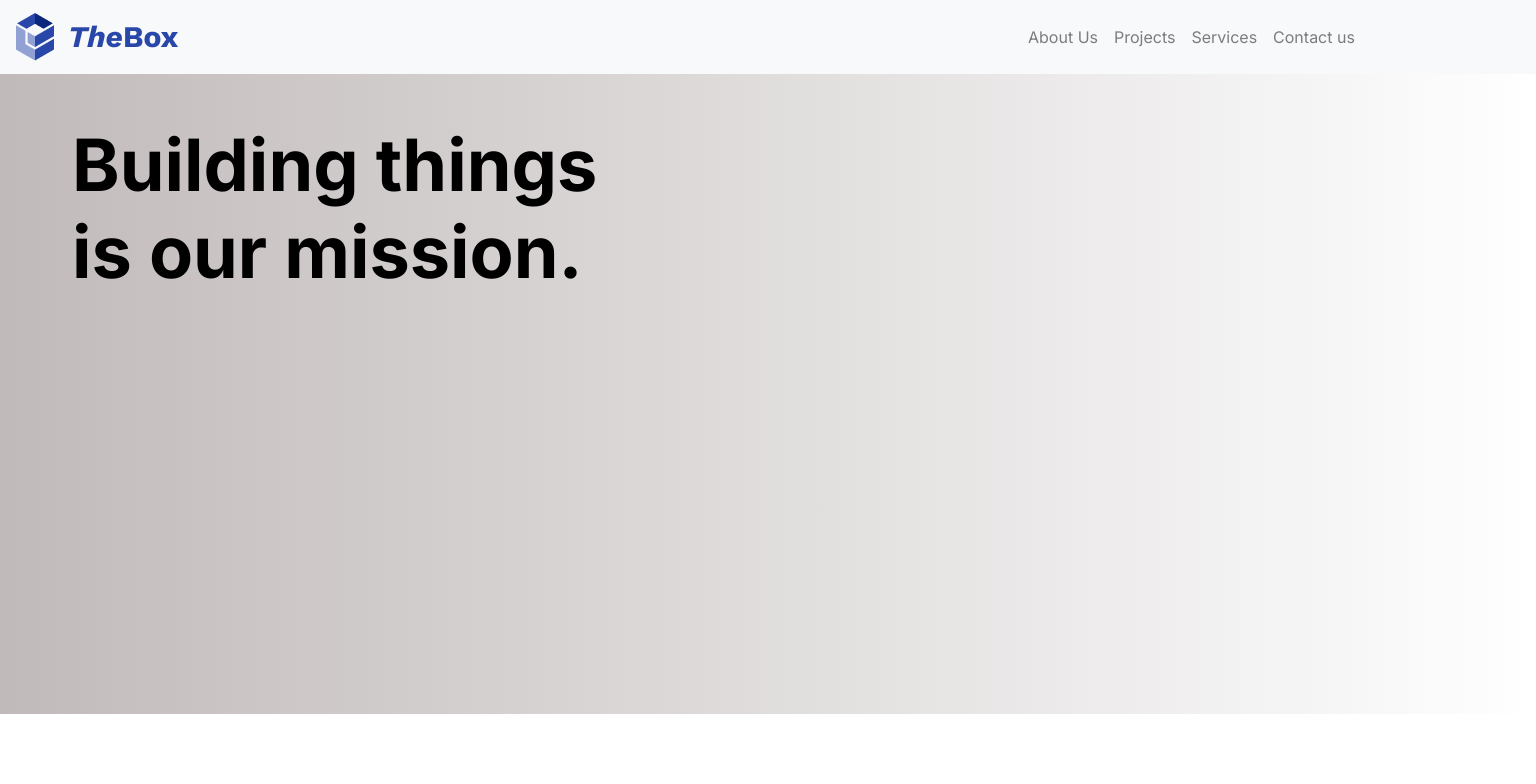
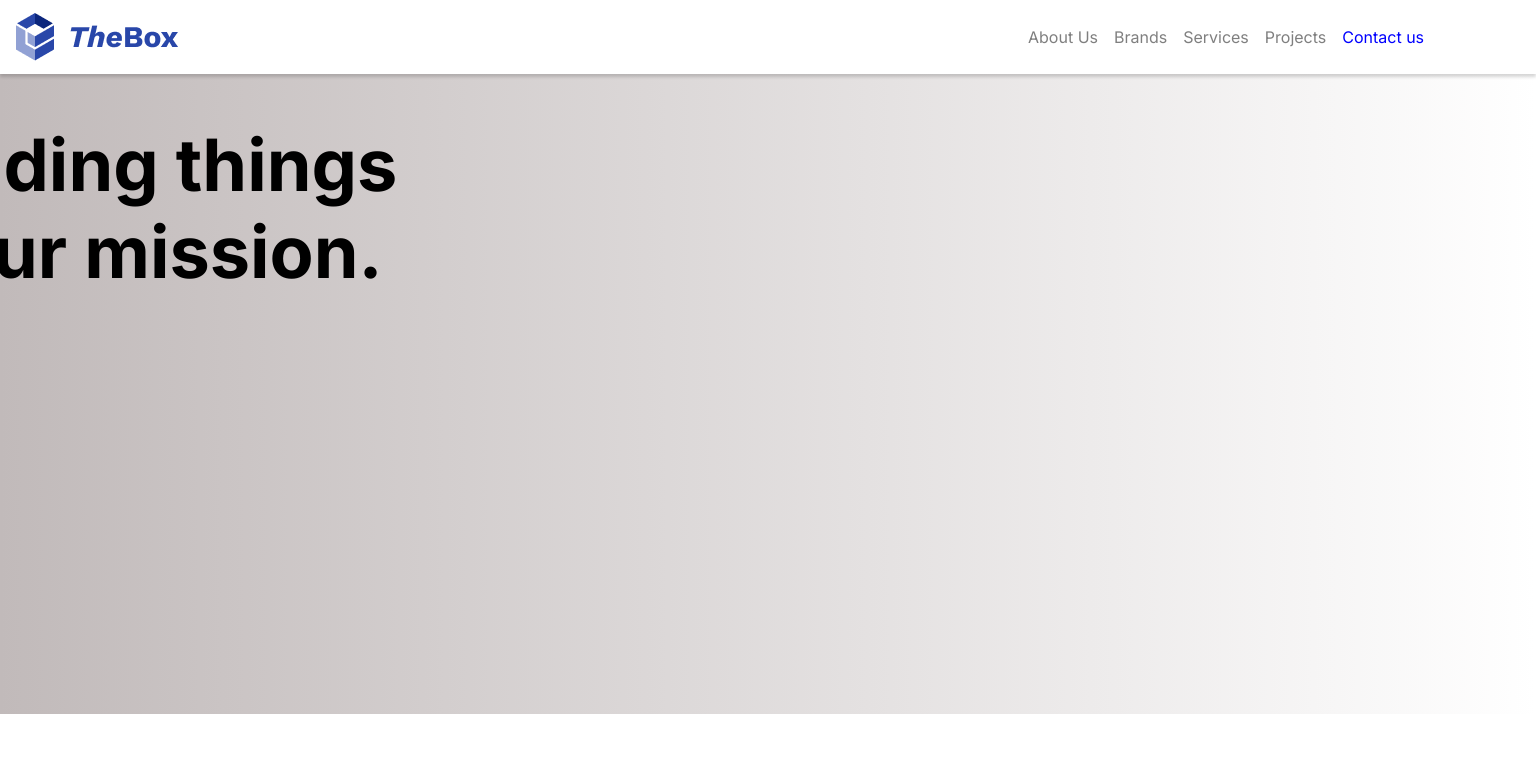
Before and after one commit to TimYeskov/flexpro, a React (Create React App) app: page / in a window 1536 px wide. Shown: the top 784 px of the page. Built offline with nearby package versions, Linux system fonts and the light colour scheme.

Commit message:
commit
header and feedback commit

```diff
--- a/package.json
+++ b/package.json
@@ -4,6 +4,9 @@
   "private": true,
   "dependencies": {
     "@emailjs/browser": "^3.11.0",
+    "@emotion/react": "^11.11.1",
+    "@emotion/styled": "^11.11.0",
+    "@mui/material": "^5.13.7",
     "@testing-library/jest-dom": "^5.16.5",
     "@testing-library/react": "^13.4.0",
     "@testing-library/user-event": "^13.5.0",
--- a/src/App.js
+++ b/src/App.js
@@ -1,6 +1,7 @@
 import { useRef, useState, useEffect } from "react";
 
 import "./styles/app.scss";
+
 import logo from "./img/logo.png";
 import backVector from "./img/backVector.svg";
 import nextVector from "./img/nextVector.svg";
@@ -32,99 +33,12 @@ import ProjectsSlider from "./components/ProjectsSlider";
 import BannerSlider from "./components/BannerSlider";
 import BrendSlider from "./components/BrendSlider";
 import FeedBack from "./components/Feedback";
+import Header from "./components/Header";
 function App() {
-  const scrollToSection = (sectionId, duration) => {
-    const section = document.getElementById(sectionId);
-    if (section) {
-      const offset = -60; // Добавьте необходимую величину отступа
-      const targetPosition = section.offsetTop - offset;
-      const startPosition = window.pageYOffset;
-      const distance = targetPosition - startPosition;
-      let startTime = null;
-
-      const animateScroll = (currentTime) => {
-        if (!startTime) startTime = currentTime;
-        const elapsedTime = currentTime - startTime;
-        const progress = Math.min(elapsedTime / duration, 1);
-        const currentPosition = startPosition + distance * progress;
-        window.scrollTo(0, currentPosition);
-
-        if (elapsedTime < duration) {
-          requestAnimationFrame(animateScroll);
-        }
-      };
-
-      requestAnimationFrame(animateScroll);
-    }
-  };
-
-  // Пример использования с длительностью 1000 мс (1 секунда)
-
   return (
     <div className="App">
-      <header>
-        {/* <div className="container">
-          <div>
-            <img src={logo} alt="logo" />
-          </div>
-          <nav>
-            <ul>
-              <li>Home</li>
-              <li>About Us</li>
-              <li>Projects</li>
-              <li>Services</li>
-              <li>Contact Us</li>
-            </ul>
-          </nav>
-        </div> */}
+      <Header />
 
-        <nav class="navbar navbar-expand-lg navbar-light bg-light">
-          <a class="navbar-brand" href="#">
-            <img src={logo} alt="logo" />
-          </a>
-          <button
-            class="navbar-toggler"
-            type="button"
-            data-toggle="collapse"
-            data-target="#navbarNavAltMarkup"
-            aria-controls="navbarNavAltMarkup"
-            aria-expanded="false"
-            aria-label="Toggle navigation"
-          >
-            <span class="navbar-toggler-icon"></span>
-          </button>
-          <div class="collapse navbar-collapse" id="navbarNavAltMarkup">
-            <div class="navbar-nav">
-              <a
-                class="nav-item nav-link"
-                onClick={() => scrollToSection("about", 800)}
-              >
-                About Us
-              </a>
-              <a
-                class="nav-item nav-link"
-                onClick={() => scrollToSection("projects", 800)}
-              >
-                Projects
-              </a>
-              <a
-                class="nav-item nav-link "
-                href="#"
-                onClick={() => scrollToSection("services", 800)}
-              >
-                Services
-              </a>
-              <a
-                class="nav-item nav-link "
-                href="#"
-                onClick={() => scrollToSection("feedback", 800)}
-              >
-                Contact us
-              </a>
-            </div>
-          </div>
-        </nav>
-      </header>
       <main>
         {/* <section className="slider">
           <h1>Building things is our mission.</h1>
@@ -190,7 +104,10 @@ function App() {
             </div>
           </div>
         </section>
-        <BrendSlider />
+        <section className="brand" id="brands">
+          <BrendSlider />
+        </section>
+
         <section className="services" id="services">
           <h2>Services</h2>
 
--- a/src/components/BannerSlider.js
+++ b/src/components/BannerSlider.js
@@ -24,14 +24,14 @@ const BannerSlider = () => {
         <div className="row">
           <div className="block">
             <Swiper
-              //   autoplay={{
-              //     delay: 2500,
-              //     disableOnInteraction: false,
-              //   }}
+              autoplay={{
+                delay: 2500,
+                disableOnInteraction: false,
+              }}
               speed={1300}
               spaceBetween={200}
               pagination={false}
-              modules={[Pagination, Navigation]}
+              modules={[Pagination, Navigation, Autoplay]}
               className="mySwiper"
               onBeforeInit={(swiper) => {
                 swiperRef.current = swiper;
--- a/src/components/BrendSlider.js
+++ b/src/components/BrendSlider.js
@@ -14,14 +14,14 @@ import brand7 from "../img/brand7.png";
 
 const BrendSlider = () => {
   return (
-    <section className="brand">
+    <>
       <div className="container">
         <h2>Our Brands</h2>
         <h3>We have been working with some Fortune 500+ clients</h3>
       </div>
       <Swiper
         slidesPerView={7}
-        spaceBetween={20}
+        spaceBetween={0}
         loop={true}
         freeMode={true}
         pagination={{
@@ -73,7 +73,7 @@ const BrendSlider = () => {
           <img src={brand2} />
         </SwiperSlide>
       </Swiper>
-    </section>
+    </>
   );
 };
 
--- /dev/null
+++ b/src/components/Header.js
@@ -0,0 +1,147 @@
+import logo from "../img/logo.png";
+import "../styles/app.scss";
+
+const Header = () => {
+  const scrollToSection = (sectionId, duration) => {
+    const section = document.getElementById(sectionId);
+    if (section) {
+      const navLink = document.querySelector(`[data-section="${sectionId}"]`);
+      const offset = parseInt(navLink.getAttribute("data-offset")) || 0;
+      const targetPosition = section.offsetTop - offset;
+      const startPosition = window.pageYOffset;
+      const distance = targetPosition - startPosition;
+      let startTime = null;
+
+      const animateScroll = (currentTime) => {
+        if (!startTime) startTime = currentTime;
+        const elapsedTime = currentTime - startTime;
+        const progress = Math.min(elapsedTime / duration, 1);
+        const currentPosition = startPosition + distance * progress;
+        window.scrollTo(0, currentPosition);
+
+        if (elapsedTime < duration) {
+          requestAnimationFrame(animateScroll);
+        } else {
+          // Скролл завершен, выделяем активную ссылку
+          highlightNavLink(sectionId);
+        }
+      };
+
+      requestAnimationFrame(animateScroll);
+    }
+  };
+
+  const highlightNavLink = (sectionId) => {
+    const navLinks = document.getElementsByClassName("nav-link");
+    for (let i = 0; i < navLinks.length; i++) {
+      const navLink = navLinks[i];
+      if (navLink.getAttribute("data-section") === sectionId) {
+        navLink.classList.add("active");
+      } else {
+        navLink.classList.remove("active");
+      }
+    }
+  };
+
+  // Обработчик события scroll
+  const handleScroll = () => {
+    const sections = document.querySelectorAll("section");
+    let currentSectionId = null;
+
+    for (let i = 0; i < sections.length; i++) {
+      const section = sections[i];
+      const rect = section.getBoundingClientRect();
+      if (rect.top >= 0 && rect.top <= window.innerHeight) {
+        currentSectionId = section.getAttribute("id");
+        break;
+      }
+    }
+
+    if (currentSectionId) {
+      highlightNavLink(currentSectionId);
+    }
+  };
+
+  window.addEventListener("scroll", handleScroll);
+  return (
+    <header>
+      {/* <div className="container">
+          <div>
+            <img src={logo} alt="logo" />
+          </div>
+          <nav>
+            <ul>
+              <li>Home</li>
+              <li>About Us</li>
+              <li>Projects</li>
+              <li>Services</li>
+              <li>Contact Us</li>
+            </ul>
+          </nav>
+        </div> */}
+
+      <nav class="navbar navbar-expand-lg navbar-light bg-light">
+        <a class="navbar-brand" href="#">
+          <img src={logo} alt="logo" />
+        </a>
+        <button
+          class="navbar-toggler"
+          type="button"
+          data-toggle="collapse"
+          data-target="#navbarNavAltMarkup"
+          aria-controls="navbarNavAltMarkup"
+          aria-expanded="false"
+          aria-label="Toggle navigation"
+        >
+          <span class="navbar-toggler-icon"></span>
+        </button>
+        <div class="collapse navbar-collapse" id="navbarNavAltMarkup">
+          <div class="navbar-nav">
+            <a
+              class="nav-item nav-link"
+              onClick={() => scrollToSection("about", 800)}
+              data-section="about"
+              data-offset="-60"
+            >
+              About Us
+            </a>
+            <a
+              class="nav-item nav-link"
+              onClick={() => scrollToSection("brands", 800)}
+              data-section="brands"
+              data-offset="200"
+            >
+              Brands
+            </a>
+            <a
+              class="nav-item nav-link "
+              onClick={() => scrollToSection("services", 800)}
+              data-section="services"
+              data-offset="50"
+            >
+              Services
+            </a>
+            <a
+              class="nav-item nav-link"
+              onClick={() => scrollToSection("projects", 800)}
+              data-section="projects"
+              data-offset="-30"
+            >
+              Projects
+            </a>
+
+            <a
+              class="nav-item nav-link "
+              onClick={() => scrollToSection("feedback", 800)}
+              data-section="feedback"
+              data-offset="50"
+            >
+              Contact us
+            </a>
+          </div>
+        </div>
+      </nav>
+    </header>
+  );
+};
+export default Header;
--- /dev/null
+++ b/src/styles/1400px.scss
@@ -0,0 +1,58 @@
+@media (min-width: 1400px) {
+  .App {
+    .about {
+      padding: 120px 100px;
+      .about__wrapper {
+        align-items: center;
+        justify-content: center;
+        .wrapper__text {
+          right: 50px;
+        }
+      }
+    }
+    .services {
+      align-items: center;
+      display: flex;
+      flex-direction: column;
+      margin: 0 auto;
+      .services__wrapper {
+        max-width: 1080px;
+        margin: 0 auto;
+      }
+    }
+    .experience {
+      .experience__left {
+        .left__block {
+          max-width: 220px;
+        }
+      }
+    }
+    .projects {
+      justify-content: center;
+      align-items: center;
+      display: flex;
+      flex-direction: column;
+
+      .projects__wrapper {
+        .projects__left {
+          margin-right: 200px;
+        }
+      }
+    }
+    .feedback {
+      align-items: center;
+      display: flex;
+      flex-direction: column;
+      margin: 0 auto;
+      form {
+        max-width: 614px;
+      }
+    }
+    footer {
+      .footer__container {
+        max-width: 1500px;
+        margin: 0 auto;
+      }
+    }
+  }
+}
--- a/src/styles/app.scss
+++ b/src/styles/app.scss
@@ -2,17 +2,55 @@
 
 * {
   font-family: "Inter", sans-serif;
+
+  @keyframes fade-in {
+    0% {
+      opacity: 0;
+    }
+    100% {
+      opacity: 1;
+    }
+  }
 }
 .App {
+  animation: fade-in 2s;
   header {
+    position: sticky;
+    z-index: 99;
+    top: 0;
+
+    // --webkit-backdrop-filter: blur(10px);
+    // backdrop-filter: blur(10px);
     .navbar {
+      box-shadow: 0 3px 3px rgba(0, 0, 0, 0.16);
+      background: rgba(255, 255, 255, 0.75) !important;
+      --webkit-backdrop-filter: blur(10px);
+      backdrop-filter: blur(10px);
       display: flex;
       justify-content: space-between;
+
       #navbarNavAltMarkup {
         max-width: 500px;
       }
+      .nav-item {
+        transition: color 0.3s ease-in-out;
+        cursor: pointer;
+      }
+      .nav-item:hover {
+        color: #2047a9;
+      }
+      .nav-link.active {
+        color: blue;
+      }
     }
   }
+  // .fixed {
+  //   position: fixed;
+  //   top: 0;
+  //   left: 0;
+  //   width: 100%; /* Заголовок появляется при прокрутке страницы */
+  //   z-index: 100;
+  // }
   .slider {
     background-image: linear-gradient(to right, #c1baba, #ffffff);
 
@@ -412,6 +450,7 @@
       }
     }
   }
+
   .feedback {
     text-align: center;
     align-items: center;
@@ -469,6 +508,7 @@
         border: none;
         margin: 0 auto;
         margin-top: 12px;
+        cursor: pointer;
       }
     }
   }
@@ -537,4 +577,5 @@
     }
   }
 }
+@import url(./1400px.scss);
 @import url(./991px.scss);
```
Also changed, not shown: src/components/Feedback.js (+18 -4 lines), 1 other file (tests, documents, lock files or other folders).
